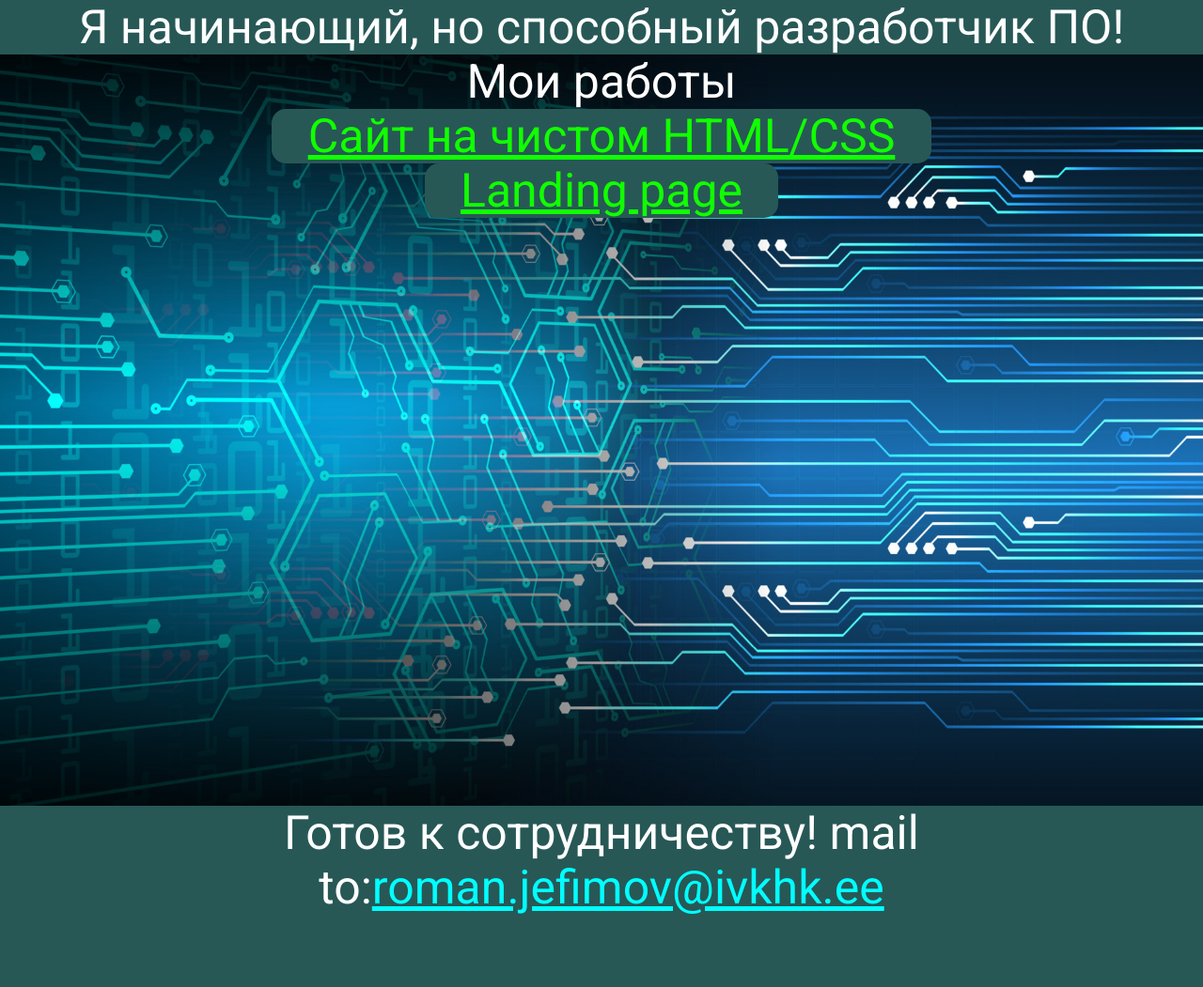
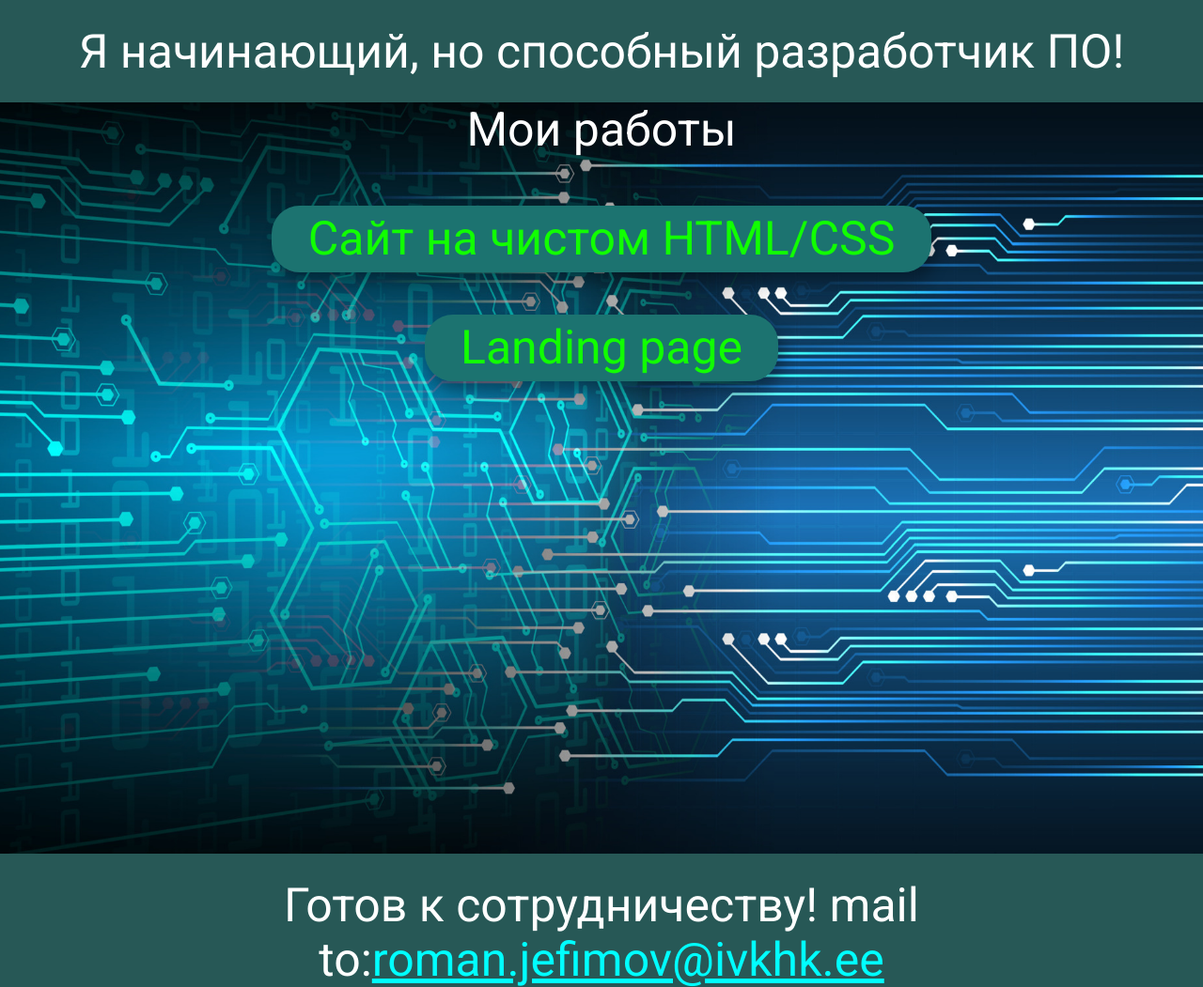
Before and after one commit to RomanJefimov/RomanJefimov.github.io, a plain HTML site: page index.html in a window 1280 px wide. Shown: the whole page at 94% size. Before the commit the page ends 974 px from the top, so only its background shows below. Drawn offline with Linux system fonts and the light colour scheme.

Commit message:
Portfolio

```diff
--- a/styles.css
+++ b/styles.css
@@ -14,10 +14,11 @@ html{
 }
 
 header{
-
+	margin-top: 2%;
 }
 
 .container{
+	margin-top: 2%;
 	min-height: 800px;
 	background: url('img/me.jpg') center/cover no-repeat;
 
@@ -31,12 +32,18 @@ header{
 
 .my_projects a{
 	color: #11ff00;
-	background-color: #275856;
-	border-radius: 15px;
+	background-color: #1c7370;
+	border-radius: 30px;
 	padding-left: 3%;
 	padding-right: 3%;
-	margin-bottom: 10%;
+	padding-top: 0.5% ;
+	padding-bottom: 0.5%;
+	text-decoration: none;
+	box-shadow: 5px 10px 15px 0px rgba(0, 0, 0, 0.3);
 
+}
+footer {
+	margin-top: 2%;
 }
 footer a {
 	color:aqua;
```
Also changed, not shown: index.html (+2 -0 lines).
